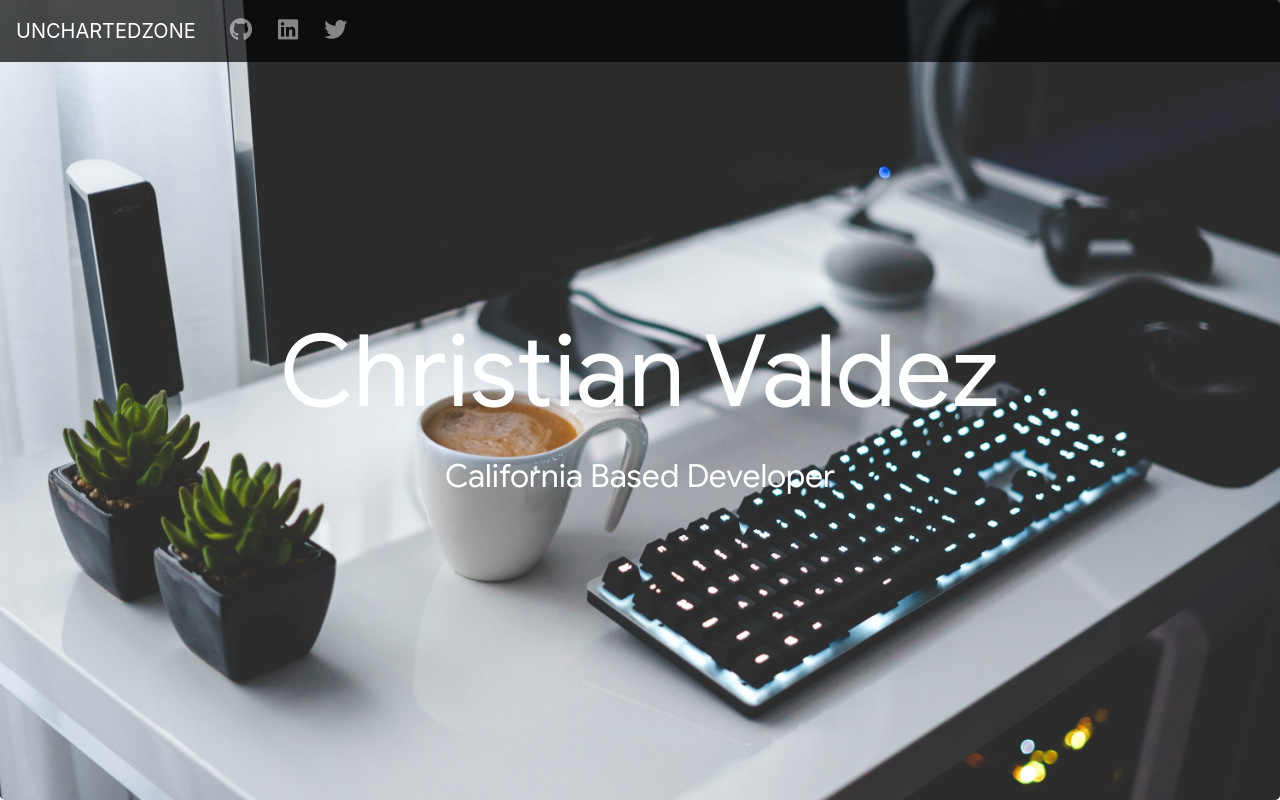
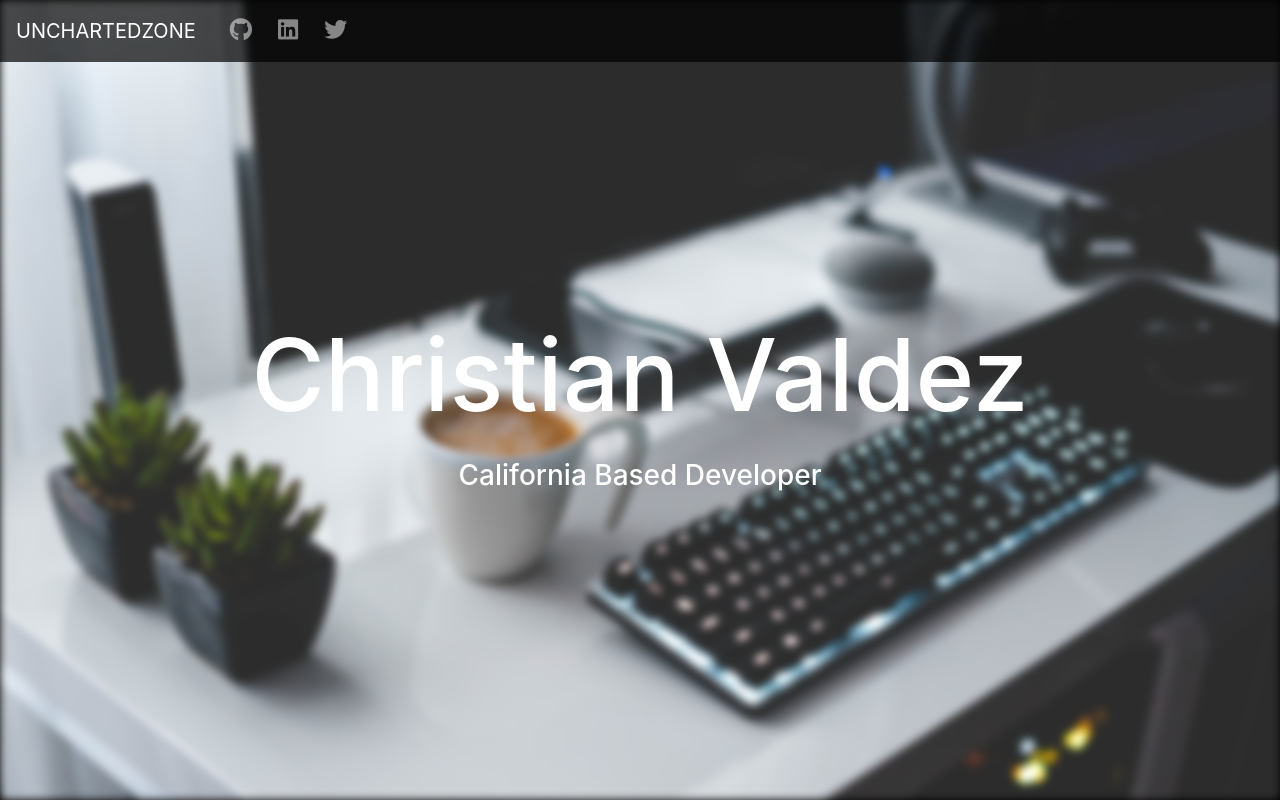
Before and after one commit to unChartedZone/unChartedZone.github.io, a Vue app: page / in a window 1280 px wide. Shown: the top 800 px of the page. Built offline with nearby package versions, Linux system fonts and the light colour scheme; some icons are missing.

Commit message:
Simplified stylings in home component

```diff
--- a/src/App.vue
+++ b/src/App.vue
@@ -2,7 +2,6 @@
   <div id="app">
     <Header></Header>
     <Home></Home>
-	<div style="height: 100vh;"></div>
 	<div style="position: relative; width: 100%; background-color: white; z-index: 100;">
 		<About></About>
 		<!-- <Showcase></Showcase> -->
@@ -44,6 +43,10 @@ html, body {
   box-sizing: border-box;
   margin: 0;
   padding: 0;
+}
+
+#app {
+	background-color: white;
 }
 
 hr {
--- a/src/components/Home.vue
+++ b/src/components/Home.vue
@@ -1,19 +1,11 @@
 <template>
-	<div class="jumbotron">
-		<div class="container-fluid d-flex justify-content-center align-items-center">
-			<div id="header" class="container-fluid col-md-12">
-				<div class="row">
-					<div class="col">
-						<h1 id="header-title" class="display-1">{{name}}</h1>
-					</div>
-				</div>
-				<!-- <div class="typewriter">
-					<span class="sub-header">{{typewriter}}</span>
-				</div> -->
-				<h2>{{typewriter}}</h2>
-			</div>
-		</div>
+<div class="header">
+	<div class="header-bg"></div>
+	<div class="header-content d-flex flex-column align-items-center justify-content-center">
+		<h1 class="header-title">Christian Valdez</h1>
+		<h3>California Based Developer</h3>
 	</div>
+</div>
 </template>
 
 <script>
@@ -36,40 +28,37 @@ export default {
 </script>
 
 <style lang="scss" scoped>
-#header-title {
-	font-size: 6.25em;
-	padding: 1rem;
-	animation: slideDown .5s ease-out;
+.header {
+	background-color: black;
+	color: white;
+	position: relative;
+	height: 100vh;
 
-	span {
-		background: linear-gradient(110deg, #f93d66, #6d47d9);
-		padding: 5px;
-		border-radius: 10px;
-
+	&-bg {
+		background: url("/images/desk-bg.jpg");
+		background-size: cover;
+		filter: blur(4px);
+		font-family: 'Google Sans';
+		width: 100%;
+		height: 100vh;
+		position: fixed;
+		top: 0;
+		z-index: 4;
+		overflow: hidden;
 	}
 
-	@media (max-width: 575.98px) {
-		font-size: 2.4rem;
-		color: white;
+	&-content {
+		height: 100vh;
+		position: fixed;
+		z-index: 5;
+		width: 100%;
+	}
+
+	&-title {
+		font-size: 6.25em;
+		padding: 1rem;
+		animation: slideDown .5s ease-out;
 	}
 }
 
-.jumbotron {
-	font-family: 'Google Sans';
-	color: white;
-	margin: 0 auto;
-	padding: 0;
-	text-align: center;
-	width: 100%;
-	height: 100vh;
-    background: url("/images/desk-bg.jpg") no-repeat top;
-	background-size: cover;
-	position: fixed;
-	top: 0;
-	z-index: 4;
-
-	&>.container-fluid {
-		height: inherit;
-	}
-}
 </style>
```
